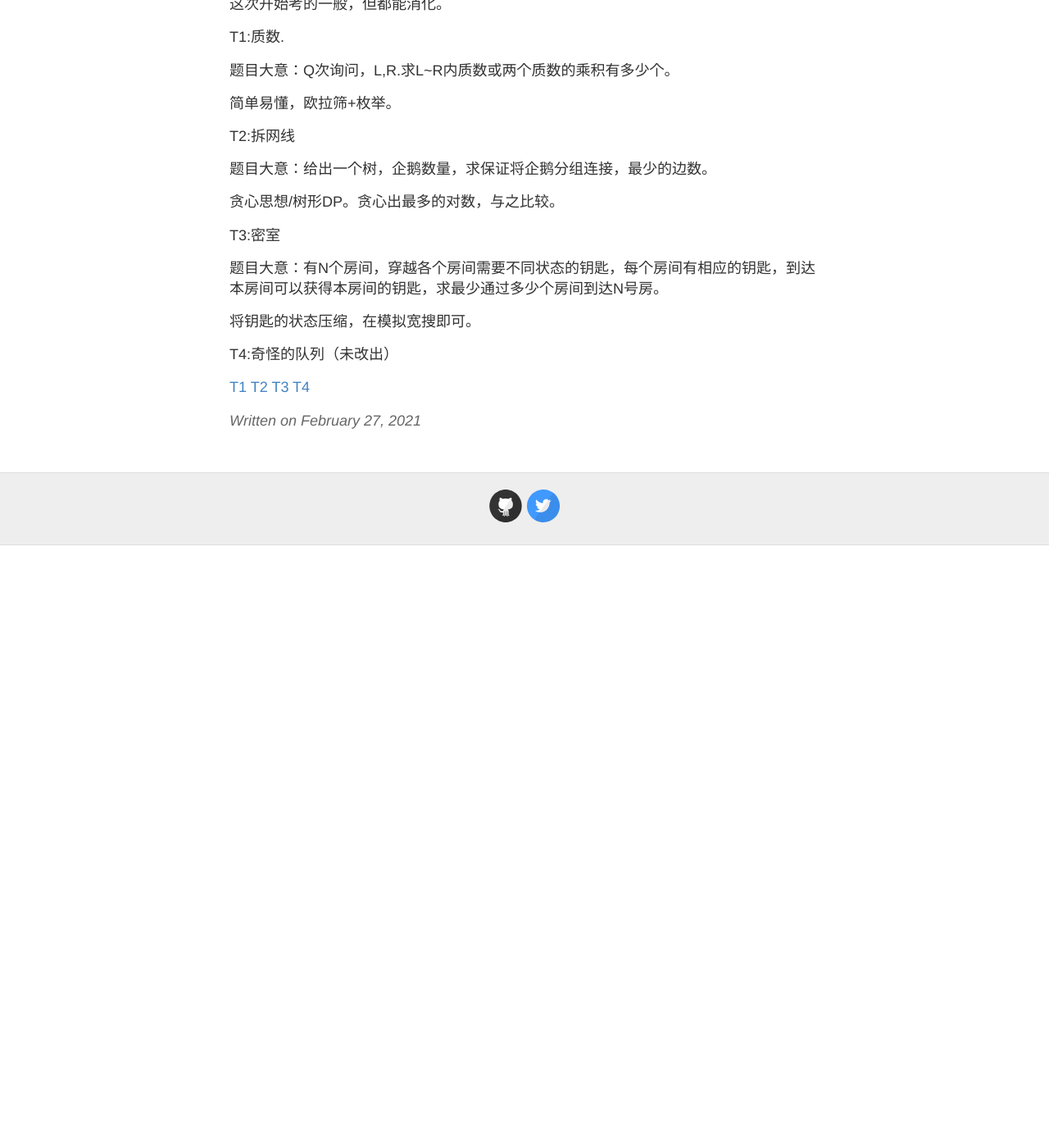
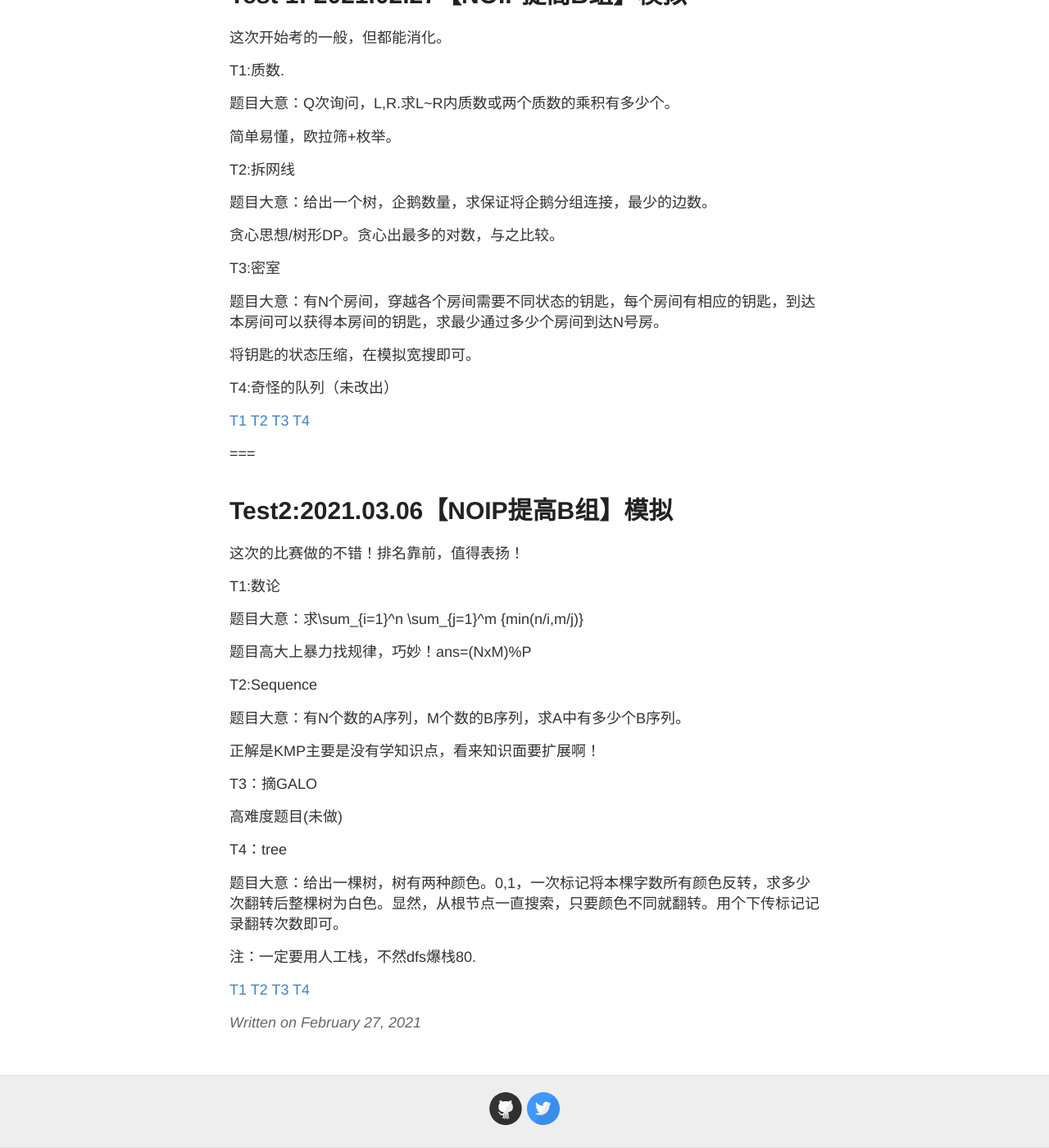
Before and after one commit to IchengU/IchengU.github.io, a Jekyll site: the page built from _posts/2021-2-27-2021春·总结1.md, in a window 1280 px wide and 1400 px high, scrolled down 274 px. Shown: the whole window at 82% size. Built offline with Jekyll 4.4.1, drawn with Linux system fonts in a browser that asks for light colours; our own code applies the rules of GitHub Pages for plain Markdown files; before the commit the page ends 939 px from its top, so only the background shows below that.

Commit message:
Update 2021-2-27-2021春·总结1.md

```diff
--- a/_posts/2021-2-27-2021春·总结1.md
+++ b/_posts/2021-2-27-2021春·总结1.md
@@ -1,5 +1,5 @@
 Test 1: 2021.02.27【NOIP提高B组】模拟
-
+===
 这次开始考的一般，但都能消化。
 
 T1:质数.
@@ -26,3 +26,37 @@ T4:奇怪的队列（未改出）
 [T2](https://gmoj.net/senior/#main/show/5455)
 [T3](https://gmoj.net/senior/#main/show/5459)
 [T4](https://gmoj.net/senior/#main/show/5456)
+
+===
+
+Test2:2021.03.06【NOIP提高B组】模拟
+===
+这次的比赛做的不错！排名靠前，值得表扬！
+
+T1:数论
+
+题目大意：求\sum_{i=1}^n \sum_{j=1}^m {min(n/i,m/j)}
+
+题目高大上暴力找规律，巧妙！ans=(NxM)%P
+
+T2:Sequence
+
+题目大意：有N个数的A序列，M个数的B序列，求A中有多少个B序列。
+
+正解是KMP主要是没有学知识点，看来知识面要扩展啊！
+
+T3：摘GALO
+
+高难度题目(未做)
+
+T4：tree
+
+题目大意：给出一棵树，树有两种颜色。0,1，一次标记将本棵字数所有颜色反转，求多少次翻转后整棵树为白色。显然，从根节点一直搜索，只要颜色不同就翻转。用个下传标记记录翻转次数即可。
+
+注：一定要用人工栈，不然dfs爆栈80.
+
+
+[T1](https://gmoj.net/senior/#main/show/5425)
+[T2](https://gmoj.net/senior/#main/show/5437)
+[T3](https://gmoj.net/senior/#main/show/5426)
+[T4](https://gmoj.net/senior/#main/show/5438)
```
